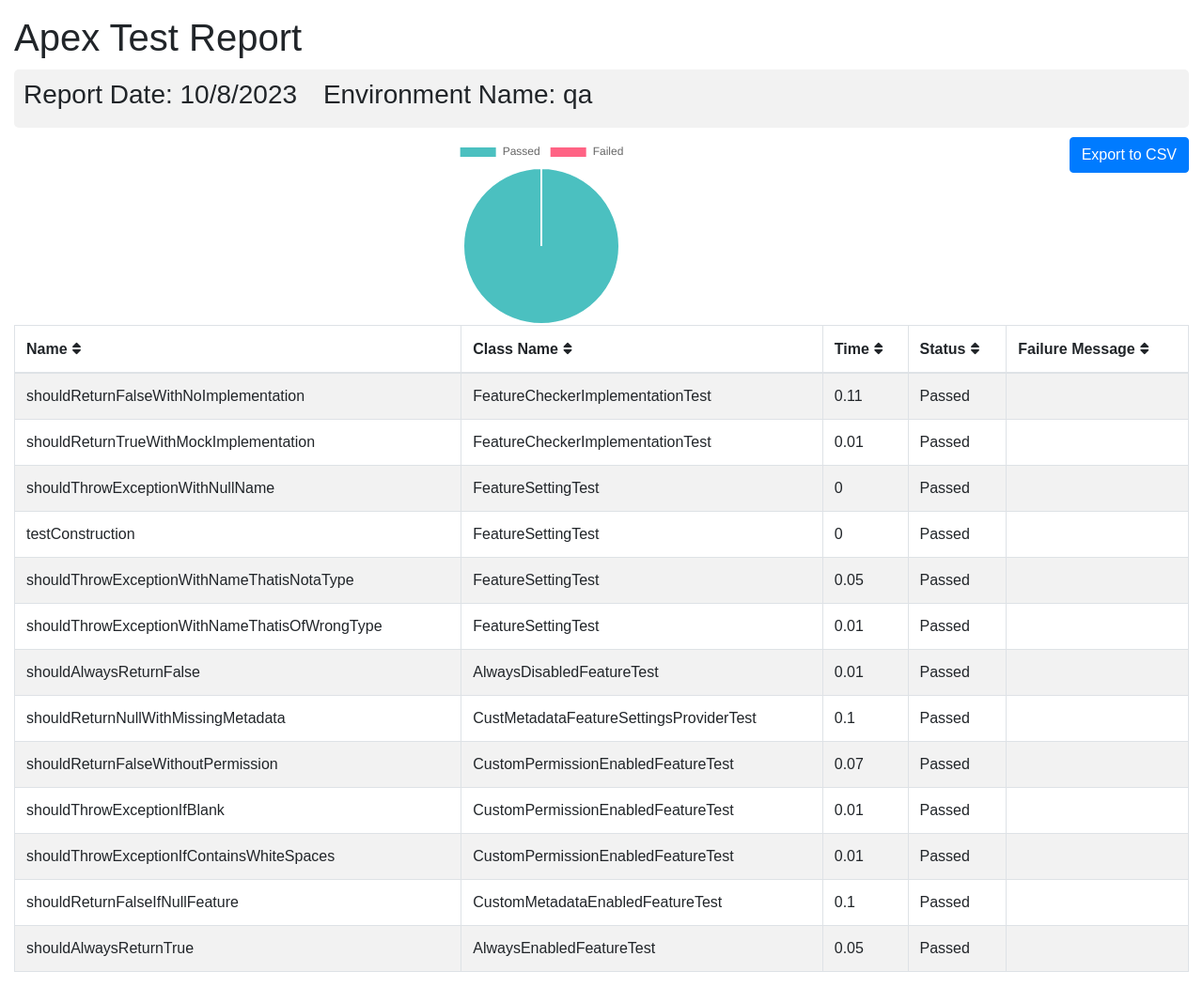
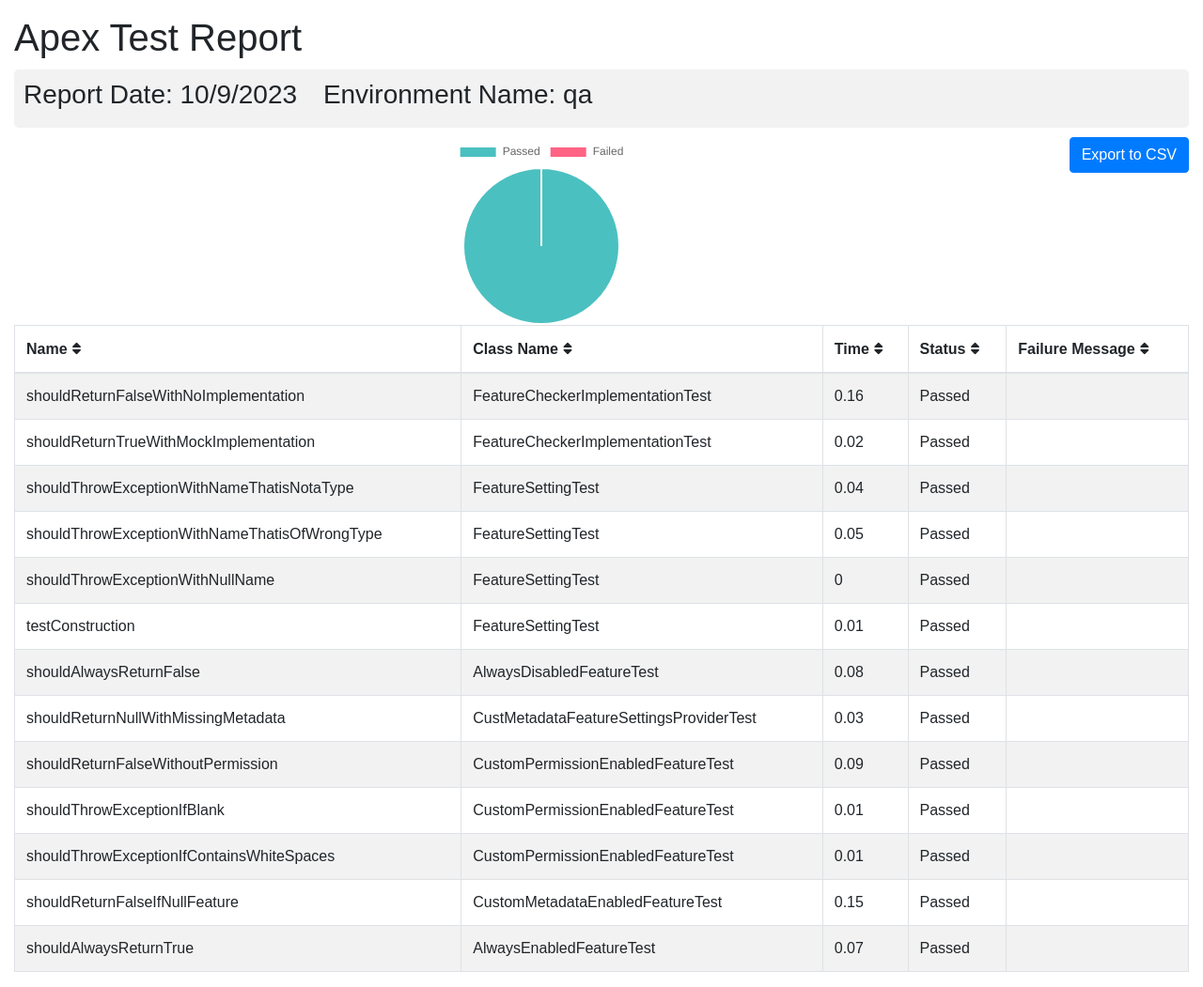
Before and after one commit to flxbl-io/sfops-dashboard, a Jekyll site: the page apextestResults/qa.html, which Jekyll copies as it is, in a window 1280 px wide. Shown: the whole page at 94% size. Built offline with Jekyll 4.4.1, drawn with Linux system fonts in a browser that asks for light colours.

Commit message:
updated test results of qa

```diff
--- a/apextestResults/qa.html
+++ b/apextestResults/qa.html
@@ -102,7 +102,7 @@
       <div class="container-fluid">
         <h1 class="mt-3">Apex Test Report</h1>
         <div class="info-card">
-        <h3>Report Date: 10/8/2023 <span style="margin-left: 20px;">Environment Name: qa</span></h3>
+        <h3>Report Date: 10/9/2023 <span style="margin-left: 20px;">Environment Name: qa</span></h3>
         </div>
         <button onclick="exportTableToCSV('testReport.csv')" class="btn btn-primary float-right">Export to CSV</button>
         <div id="chart-container">
@@ -123,14 +123,28 @@
         <tr>
           <td>shouldReturnFalseWithNoImplementation</td>
           <td>FeatureCheckerImplementationTest</td>
-          <td>0.11</td>
+          <td>0.16</td>
           <td>Passed</td>
           <td></td>
         </tr>
         <tr>
           <td>shouldReturnTrueWithMockImplementation</td>
           <td>FeatureCheckerImplementationTest</td>
-          <td>0.01</td>
+          <td>0.02</td>
+          <td>Passed</td>
+          <td></td>
+        </tr>
+        <tr>
+          <td>shouldThrowExceptionWithNameThatisNotaType</td>
+          <td>FeatureSettingTest</td>
+          <td>0.04</td>
+          <td>Passed</td>
+          <td></td>
+        </tr>
+        <tr>
+          <td>shouldThrowExceptionWithNameThatisOfWrongType</td>
+          <td>FeatureSettingTest</td>
+          <td>0.05</td>
           <td>Passed</td>
           <td></td>
         </tr>
@@ -144,20 +158,6 @@
         <tr>
           <td>testConstruction</td>
           <td>FeatureSettingTest</td>
-          <td>0</td>
-          <td>Passed</td>
-          <td></td>
-        </tr>
-        <tr>
-          <td>shouldThrowExceptionWithNameThatisNotaType</td>
-          <td>FeatureSettingTest</td>
-          <td>0.05</td>
-          <td>Passed</td>
-          <td></td>
-        </tr>
-        <tr>
-          <td>shouldThrowExceptionWithNameThatisOfWrongType</td>
-          <td>FeatureSettingTest</td>
           <td>0.01</td>
           <td>Passed</td>
           <td></td>
@@ -165,21 +165,21 @@
         <tr>
           <td>shouldAlwaysReturnFalse</td>
           <td>AlwaysDisabledFeatureTest</td>
-          <td>0.01</td>
+          <td>0.08</td>
           <td>Passed</td>
           <td></td>
         </tr>
         <tr>
           <td>shouldReturnNullWithMissingMetadata</td>
           <td>CustMetadataFeatureSettingsProviderTest</td>
-          <td>0.1</td>
+          <td>0.03</td>
           <td>Passed</td>
           <td></td>
         </tr>
         <tr>
           <td>shouldReturnFalseWithoutPermission</td>
           <td>CustomPermissionEnabledFeatureTest</td>
-          <td>0.07</td>
+          <td>0.09</td>
           <td>Passed</td>
           <td></td>
         </tr>
@@ -200,14 +200,14 @@
         <tr>
           <td>shouldReturnFalseIfNullFeature</td>
           <td>CustomMetadataEnabledFeatureTest</td>
-          <td>0.1</td>
+          <td>0.15</td>
           <td>Passed</td>
           <td></td>
         </tr>
         <tr>
           <td>shouldAlwaysReturnTrue</td>
           <td>AlwaysEnabledFeatureTest</td>
-          <td>0.05</td>
+          <td>0.07</td>
           <td>Passed</td>
           <td></td>
         </tr>
```
